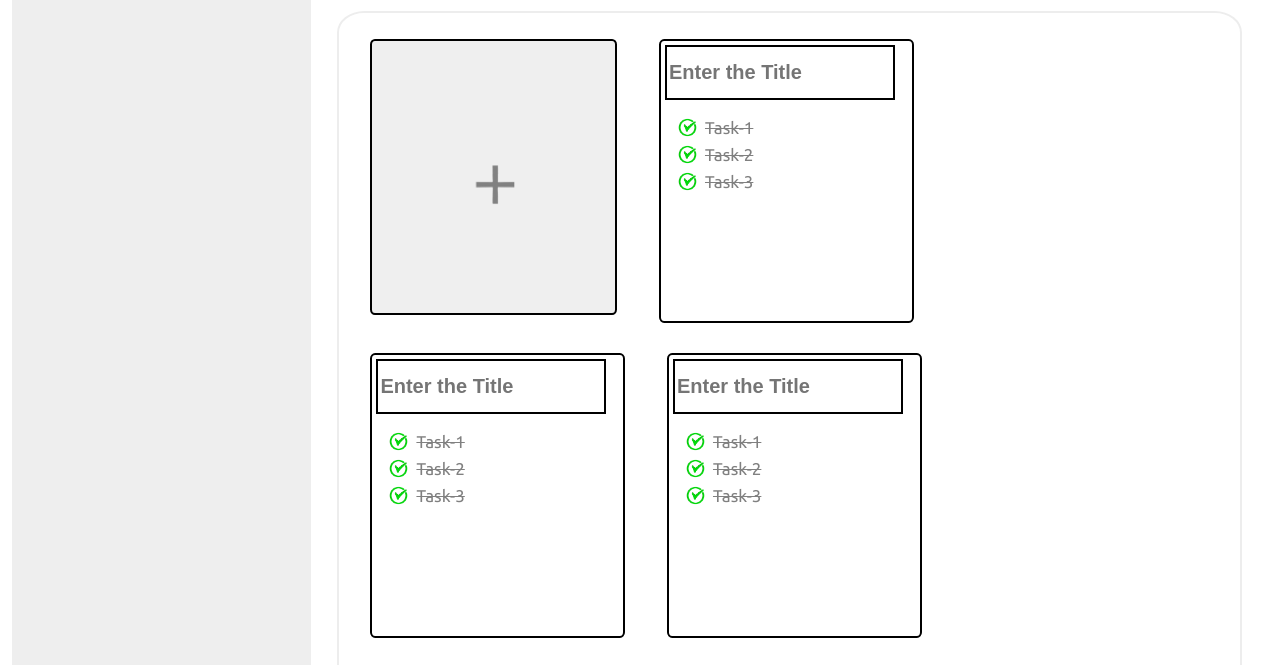
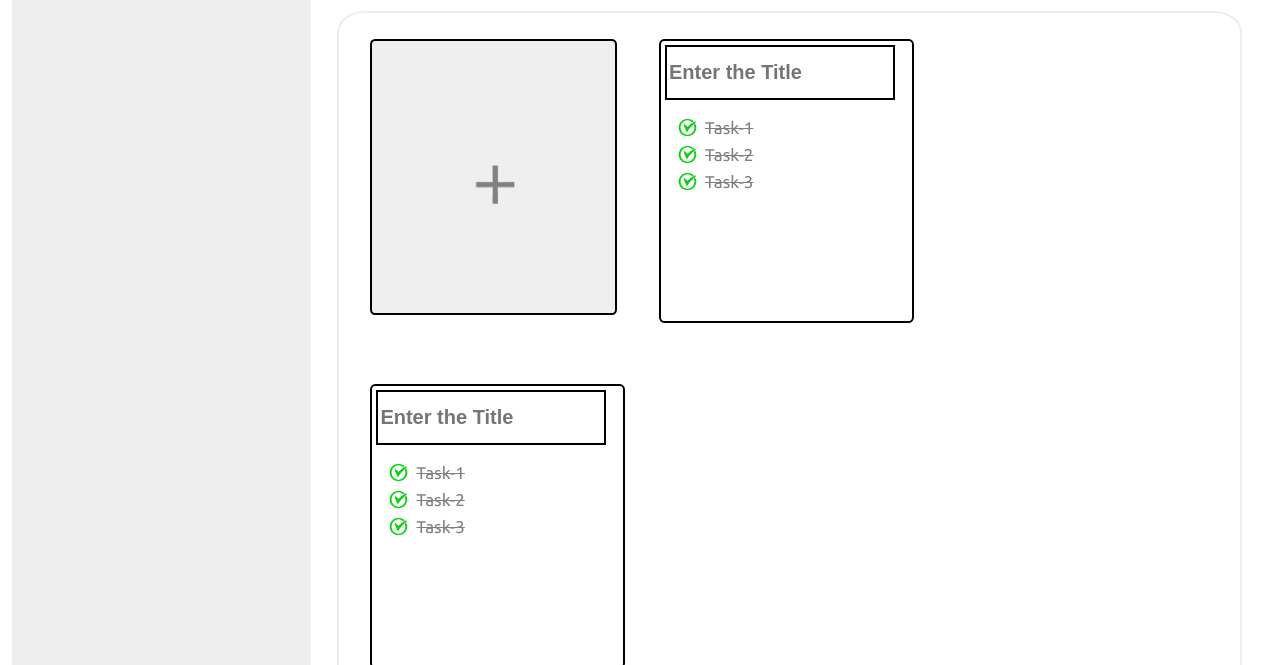
Before and after one commit to krrish-sehgal/ToDo, a plain HTML site: page index.html in a window 1280 px wide. Shown: the part 89-754 px from the top of the page. Drawn offline with Linux system fonts and the light colour scheme.

Commit message:
initial commit

```diff
--- a/index.html
+++ b/index.html
@@ -41,7 +41,7 @@
                         <li class="checked">Task-3</li>
                     </ul>
                 </div>
-                <div class="stickyNote" id="Note3">
+                <!-- <div class="stickyNote" id="Note3">
                     <input type="text" placeholder="Enter the Title">
                     <ul>
                         <li class="checked">Task-1</li>
@@ -64,7 +64,7 @@
                         <li class="checked">Task-2</li>
                         <li class="checked">Task-3</li>
                     </ul>
-                </div>
+                </div> -->
 
             </div>
 
```
